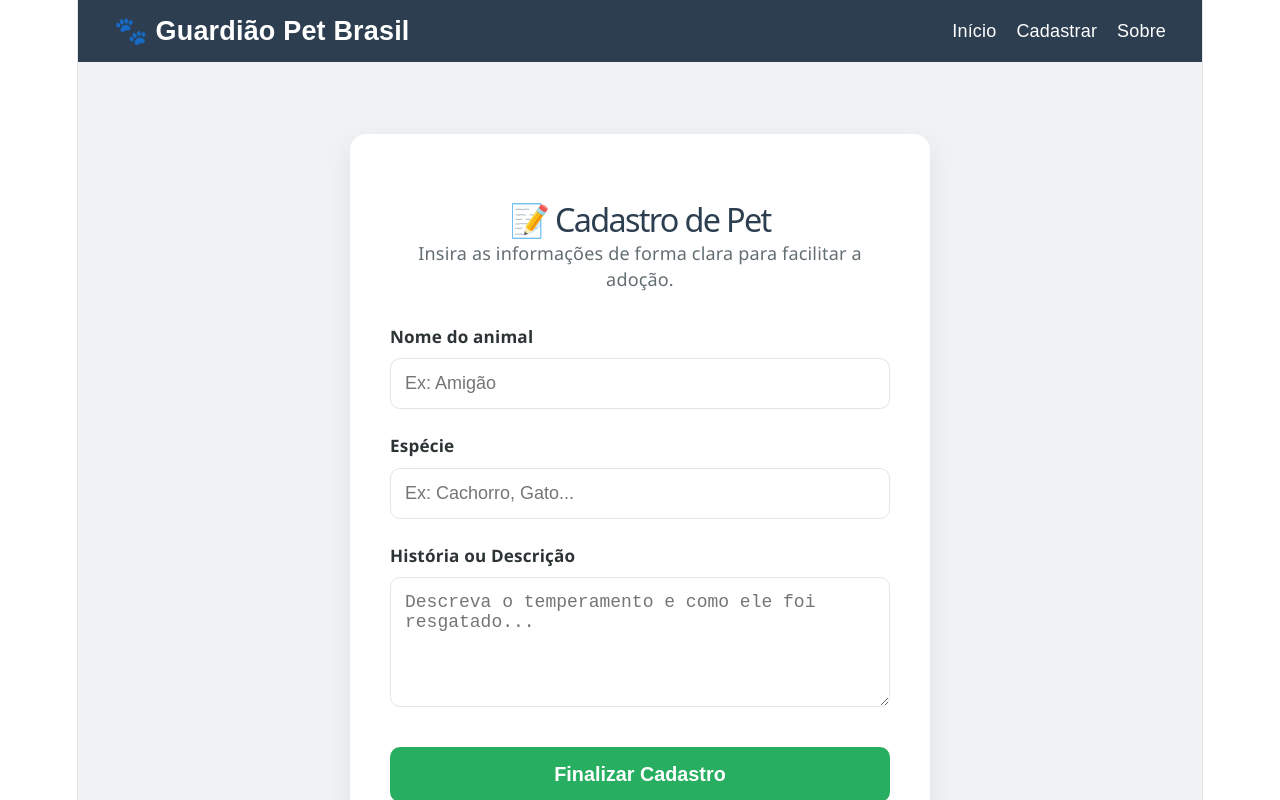
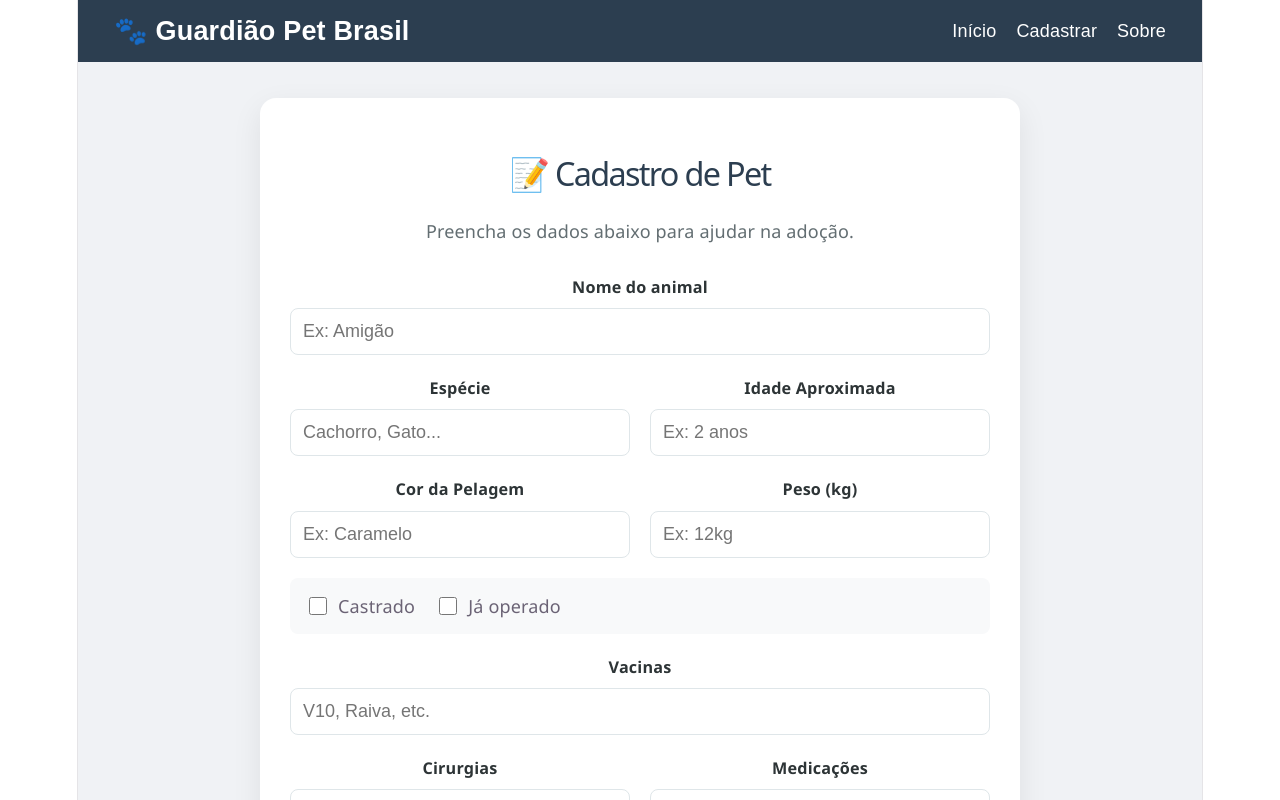
Before and after one commit to mmagnoffsp/guardiao-pet-brasil, a React (Vite) app: page /cadastro in a window 1280 px wide. Shown: the top 800 px of the page. Built offline with nearby package versions, Linux system fonts and the light colour scheme.

Commit message:
feat: formulário completo e correção do carregamento da página

```diff
--- a/package.json
+++ b/package.json
@@ -10,6 +10,7 @@
     "preview": "vite preview"
   },
   "dependencies": {
+    "@supabase/supabase-js": "^2.104.1",
     "react": "^19.2.5",
     "react-dom": "^19.2.5",
     "react-router-dom": "^7.14.2"
--- a/src/pages/CadastroPet.jsx
+++ b/src/pages/CadastroPet.jsx
@@ -1,84 +1,136 @@
-import React from 'react';
+import React, { useState } from 'react';
+import { supabase } from '../services/supabaseClient';
+
+// Definindo os estilos fora para evitar recriação em cada render (Heurística de Eficiência)
+const labelStyle = {
+  display: 'block',
+  marginBottom: '8px',
+  color: '#2d3436',
+  fontWeight: '600',
+  fontSize: '0.9rem'
+};
+
+const inputStyle = {
+  width: '100%',
+  padding: '12px',
+  borderRadius: '8px',
+  border: '1px solid #dfe6e9',
+  backgroundColor: '#ffffff',
+  fontSize: '1rem',
+  color: '#2d3436',
+  boxSizing: 'border-box',
+  outlineColor: '#27ae60'
+};
 
 function CadastroPet() {
+  // Estado para capturar todos os campos do formulário
+  const [formData, setFormData] = useState({
+    nome: '',
+    especie: '',
+    idade: '',
+    pelagem: '',
+    peso: '',
+    castrado: false,
+    operado: false,
+    vacinas: '',
+    cirurgias: '',
+    medicacoes: '',
+    descricao: ''
+  });
+
+  const handleChange = (e) => {
+    const { name, value, type, checked } = e.target;
+    setFormData({
+      ...formData,
+      [name]: type === 'checkbox' ? checked : value
+    });
+  };
+
+  const handleSubmit = async (e) => {
+    e.preventDefault();
+
+    // Aqui fazemos a inserção no Supabase
+    const { data, error } = await supabase
+      .from('pets') // Certifique-se que a tabela no Supabase tem esse nome
+      .insert([formData]);
+
+    if (error) {
+      alert("Erro ao cadastrar: " + error.message);
+    } else {
+      alert("Pet cadastrado com sucesso! 🐾");
+      // Limpa o formulário após o sucesso
+      setFormData({
+        nome: '', especie: '', idade: '', pelagem: '', peso: '',
+        castrado: false, operado: false, vacinas: '', cirurgias: '',
+        medicacoes: '', descricao: ''
+      });
+    }
+  };
+
   return (
-    <main style={{
-      padding: '4rem 2rem',
-      fontFamily: 'Segoe UI, Roboto, sans-serif',
-      textAlign: 'center',
-      backgroundColor: '#f0f2f5', // Fundo da tela suave (Heurística #8)
-      minHeight: '100vh',
-      display: 'flex',
-      justifyContent: 'center',
-      alignItems: 'flex-start'
-    }}>
-      <div style={{
-        maxWidth: '500px',
-        width: '100%',
-        backgroundColor: '#ffffff', // Card branco limpo
-        padding: '40px',
-        borderRadius: '16px',
-        boxShadow: '0 10px 30px rgba(0,0,0,0.08)'
-      }}>
-        <h1 style={{ color: '#2c3e50', marginBottom: '8px', fontSize: '1.8rem' }}>
-          📝 Cadastro de Pet
-        </h1>
-        <p style={{ color: '#636e72', marginBottom: '32px', fontSize: '1rem' }}>
-          Insira as informações de forma clara para facilitar a adoção.
-        </p>
+    <main style={{ padding: '2rem 1rem', fontFamily: 'Segoe UI, sans-serif', backgroundColor: '#f0f2f5', minHeight: '100vh', display: 'flex', justifyContent: 'center' }}>
+      <div style={{ maxWidth: '700px', width: '100%', backgroundColor: '#ffffff', padding: '30px', borderRadius: '16px', boxShadow: '0 10px 30px rgba(0,0,0,0.08)' }}>
+        <h1 style={{ color: '#2c3e50', textAlign: 'center', fontSize: '1.8rem' }}>📝 Cadastro de Pet</h1>
+        <p style={{ color: '#636e72', textAlign: 'center', marginBottom: '30px' }}>Preencha os dados abaixo para ajudar na adoção.</p>
 
-        <form style={{ display: 'flex', flexDirection: 'column', gap: '24px' }}>
+        <form onSubmit={handleSubmit} style={{ display: 'grid', gridTemplateColumns: '1fr 1fr', gap: '20px' }}>
 
-          {/* Heurística #2: Linguagem simples e rótulos claros */}
-          <div style={{ textAlign: 'left' }}>
+          <div style={{ gridColumn: '1 / span 2' }}>
             <label style={labelStyle}>Nome do animal</label>
-            <input
-              style={inputStyle}
-              type="text"
-              placeholder="Ex: Amigão"
-              required
-            />
+            <input style={inputStyle} name="nome" value={formData.nome} onChange={handleChange} type="text" placeholder="Ex: Amigão" required />
           </div>
 
-          <div style={{ textAlign: 'left' }}>
+          <div>
             <label style={labelStyle}>Espécie</label>
-            <input
-              style={inputStyle}
-              type="text"
-              placeholder="Ex: Cachorro, Gato..."
-              required
-            />
+            <input style={inputStyle} name="especie" value={formData.especie} onChange={handleChange} type="text" placeholder="Cachorro, Gato..." required />
           </div>
 
-          <div style={{ textAlign: 'left' }}>
-            <label style={labelStyle}>História ou Descrição</label>
-            <textarea
-              style={inputStyle}
-              placeholder="Descreva o temperamento e como ele foi resgatado..."
-              rows="5"
-              required
-            />
+          <div>
+            <label style={labelStyle}>Idade Aproximada</label>
+            <input style={inputStyle} name="idade" value={formData.idade} onChange={handleChange} type="text" placeholder="Ex: 2 anos" />
           </div>
 
-          {/* Heurística #4: Consistência visual com o restante do site */}
-          <button
-            type="submit"
-            style={{
-              backgroundColor: '#27ae60',
-              color: 'white',
-              border: 'none',
-              padding: '16px',
-              borderRadius: '10px',
-              fontSize: '1.1rem',
-              fontWeight: 'bold',
-              cursor: 'pointer',
-              transition: 'background 0.2s',
-              marginTop: '10px'
-            }}
-            onMouseOver={(e) => e.target.style.backgroundColor = '#219150'}
-            onMouseOut={(e) => e.target.style.backgroundColor = '#27ae60'}
-          >
-            Finalizar Cadastro
+          <div>
+            <label style={labelStyle}>Cor da Pelagem</label>
+            <input style={inputStyle} name="pelagem" value={formData.pelagem} onChange={handleChange} type="text" placeholder="Ex: Caramelo" />
+          </div>
+
+          <div>
+            <label style={labelStyle}>Peso (kg)</label>
+            <input style={inputStyle} name="peso" value={formData.peso} onChange={handleChange} type="text" placeholder="Ex: 12kg" />
+          </div>
+
+          <div style={{ gridColumn: '1 / span 2', display: 'flex', gap: '20px', backgroundColor: '#f8f9fa', padding: '15px', borderRadius: '8px' }}>
+            <label style={{ display: 'flex', alignItems: 'center', gap: '8px', cursor: 'pointer' }}>
+              <input type="checkbox" name="castrado" checked={formData.castrado} onChange={handleChange} style={{ width: '18px', height: '18px' }} /> Castrado
+            </label>
+            <label style={{ display: 'flex', alignItems: 'center', gap: '8px', cursor: 'pointer' }}>
+              <input type="checkbox" name="operado" checked={formData.operado} onChange={handleChange} style={{ width: '18px', height: '18px' }} /> Já operado
+            </label>
+          </div>
+
+          <div style={{ gridColumn: '1 / span 2' }}>
+            <label style={labelStyle}>Vacinas</label>
+            <input style={inputStyle} name="vacinas" value={formData.vacinas} onChange={handleChange} type="text" placeholder="V10, Raiva, etc." />
+          </div>
+
+          <div>
+            <label style={labelStyle}>Cirurgias</label>
+            <input style={inputStyle} name="cirurgias" value={formData.cirurgias} onChange={handleChange} type="text" placeholder="Caso tenha..." />
+          </div>
+
+          <div>
+            <label style={labelStyle}>Medicações</label>
+            <input style={inputStyle} name="medicacoes" value={formData.medicacoes} onChange={handleChange} type="text" placeholder="Caso use..." />
+          </div>
+
+          <div style={{ gridColumn: '1 / span 2' }}>
+            <label style={labelStyle}>História ou Descrição</label>
+            <textarea style={inputStyle} name="descricao" value={formData.descricao} onChange={handleChange} rows="4" required />
+          </div>
+
+          <button type="submit" style={{ gridColumn: '1 / span 2', backgroundColor: '#27ae60', color: 'white', border: 'none', padding: '16px', borderRadius: '10px', fontSize: '1.1rem', fontWeight: 'bold', cursor: 'pointer' }}>
+            Finalizar Cadastro do Pet
           </button>
         </form>
       </div>
@@ -86,26 +138,4 @@ function CadastroPet() {
   );
 }
 
-// Estilos de suporte para manter o código limpo
-const labelStyle = {
-  display: 'block',
-  marginBottom: '8px',
-  color: '#2d3436',
-  fontWeight: '600',
-  fontSize: '0.95rem'
-};
-
-const inputStyle = {
-  width: '100%',
-  padding: '14px',
-  borderRadius: '10px',
-  border: '1px solid #dfe6e9', // Borda muito sutil (Heurística #8)
-  backgroundColor: '#ffffff',   // Garante fundo branco puro
-  fontSize: '1rem',
-  color: '#2d3436',           // Texto legível
-  boxSizing: 'border-box',    // Garante que o input não escape do card
-  outlineColor: '#27ae60',    // Heurística #1: Feedback visual de foco
-  transition: 'all 0.2s'
-};
-
 export default CadastroPet;
```
Also changed, not shown: 1 other file (tests, documents, lock files or other folders).
